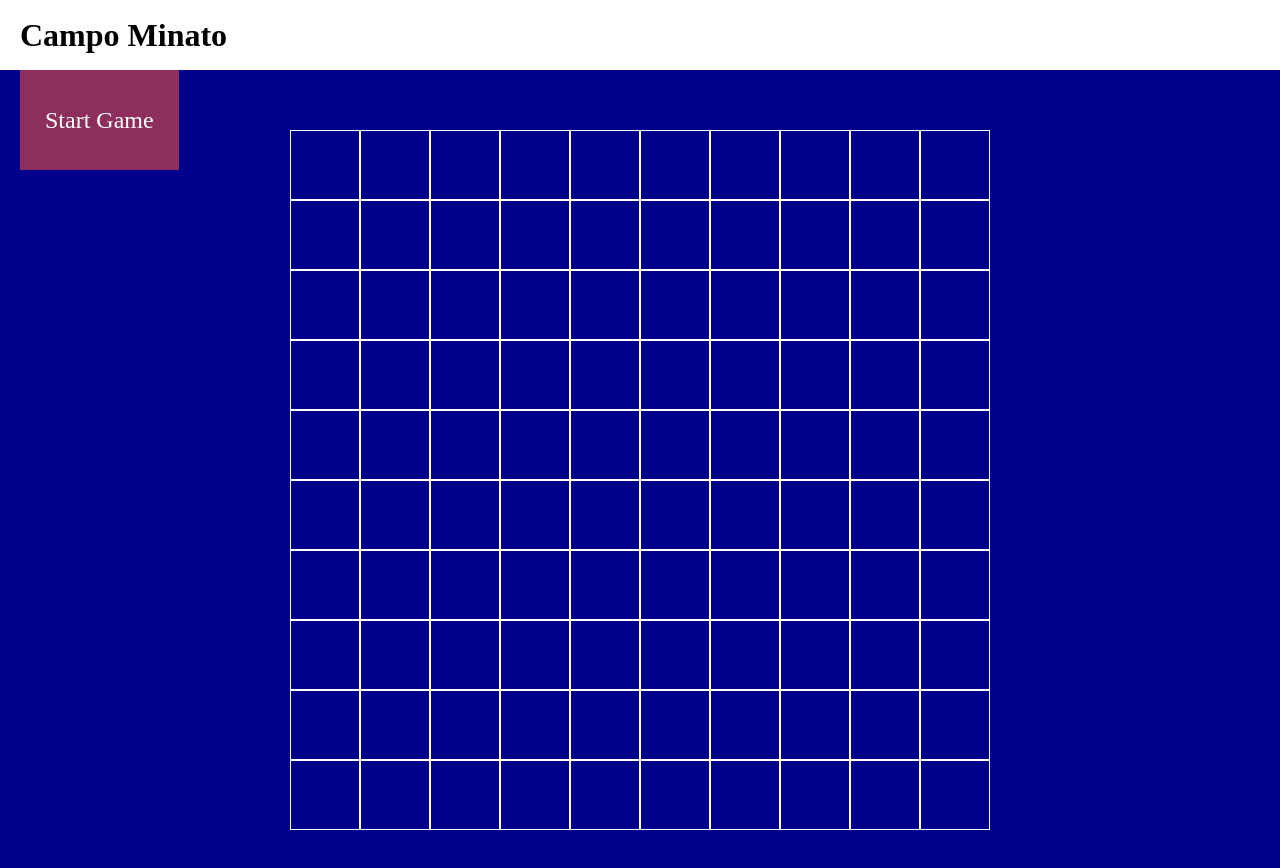
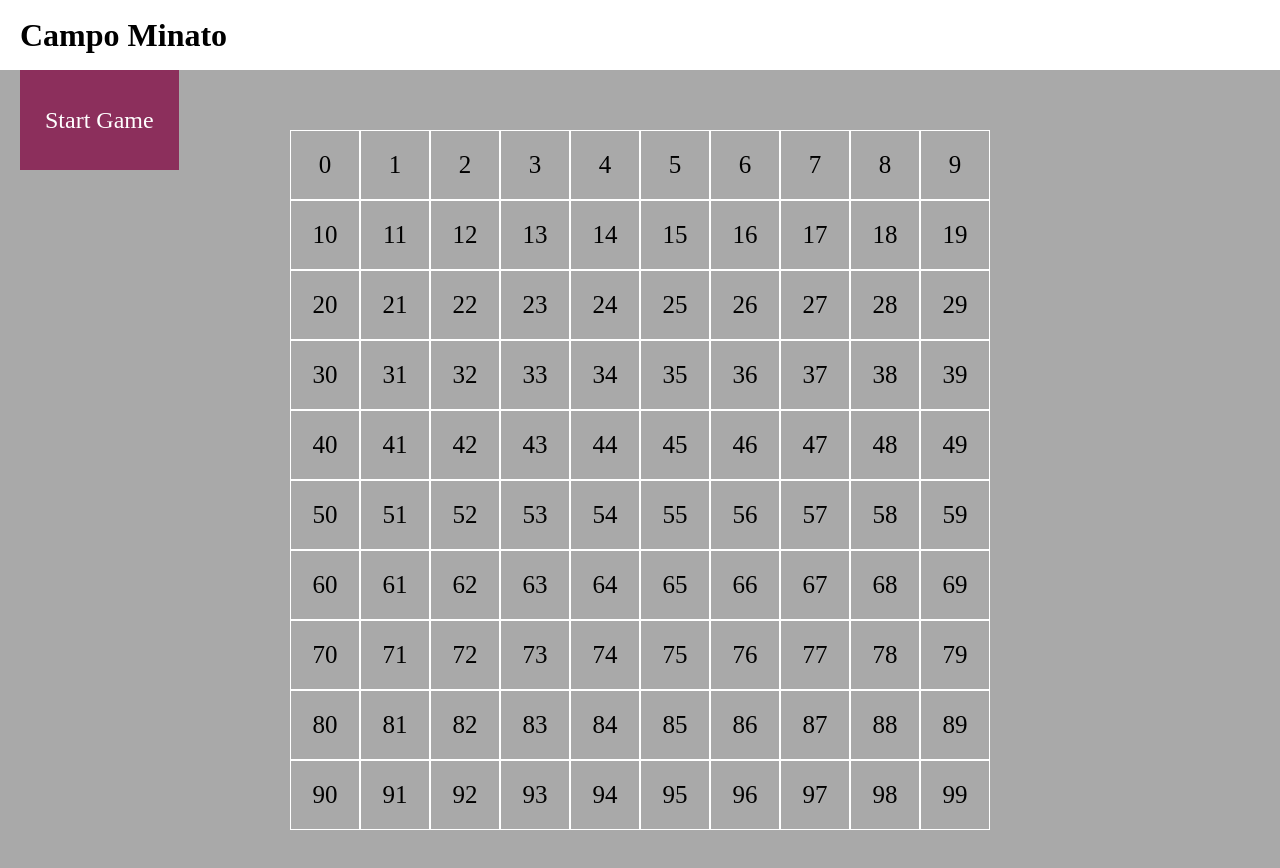
Before and after one commit to Eikcaj1998/js-campominato-grid, a plain HTML site: page index.html in a window 1280 px wide. Both pictures are taken after a click on the link "Start Game". Drawn offline with Linux system fonts and the light colour scheme.

Commit message:
milestone-3

```diff
--- a/css/style.css
+++ b/css/style.css
@@ -4,7 +4,7 @@
     box-sizing: border-box;
 }
 body{
-    background-color: darkblue;
+    background-color: darkgrey;
 }
 /* utilities */
 .container{
@@ -28,6 +28,11 @@ header{
     background-color: #8c2f5c;
 }
 
+.active {
+    background-color: lightblue;
+
+}
+
 #grid{
 width: 700px;
 height: 700px;
@@ -35,20 +40,15 @@ margin: 60px auto;
 display: flex;
 flex-wrap: wrap;
 }
-#grid .cell{
-    border: 1px solid white;
-    cursor: pointer;
-}
 #grid .cell {
     cursor: pointer;
     height: calc(100% / 10);
     width: calc(100% / 10);
     border:1px solid white;
+   display: flex;
+   color: black;
+   font-size: 25px;
+   align-items: center;
+   justify-content: center;
 
 }
-#grid .cell.clicked.odd{
-background-color: red;
-}
-#grid .cell.clicked.even{
-    background-color: green;
-}
--- a/js/script.js
+++ b/js/script.js
@@ -34,7 +34,13 @@ tra tre diversi livelli di difficoltà:
 - con difficoltà 3 => 49 caselle, con un numero compreso tra 1 e 49, divise in 7
 caselle per 7 righe; */
 //function
+function createCell (content) {
 
+    const cell = document.createElement('div')
+    cell.className = 'cell';
+    cell.innerText = content;
+    return cell;
+}
 //recupero elemento griglia
 const grid = document.getElementById('grid');
 const startBtn = document.getElementById('start-btn');
@@ -42,16 +48,21 @@ const startBtn = document.getElementById('start-btn');
 const rows = 10;
 const cells = 10;
 const totalCells = rows * cells
-//premendo il bottone fa comparire il gioco
+//premendo il bottone fa comparir  e il gioco
 startBtn.addEventListener("click", function(){
-    generateCells()
+ generateCells()
 });
+
 function generateCells() {
 //renderizzo 64 celle
 for (let i = 0 ; i< totalCells; i++){
 //creo cella
-const cell = document.createElement('div');
-cell.className = 'cell';
-grid.appendChild (cell)
+const newCell = createCell(i);
+newCell.addEventListener('click',function(){
+    newCell.classList.toggle('active');
+})
+
+//aggancio la cella alla griglia
+grid.appendChild (newCell)
 }
 }
```
